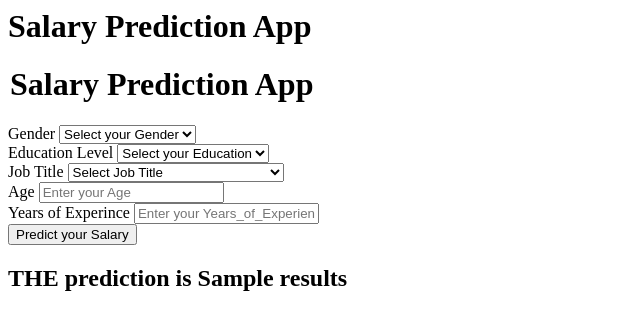
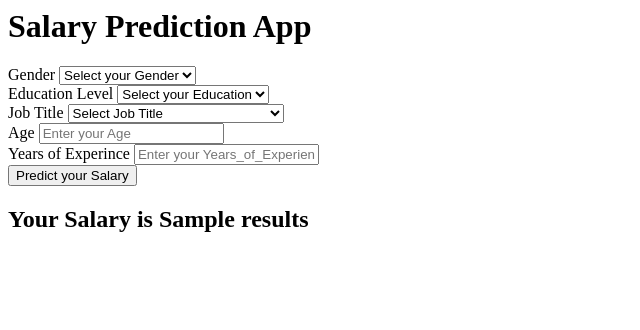
Before and after one commit to Dharil33/MLOps_Project_on_Salary_Prediction, a Flask app: template templates/home.html in a window 1280 px wide. Shown: the top 330 px of the page, without its empty margins (0-640 px from the left). Run offline with Flask 3, Linux system fonts and the light colour scheme; the template is opened without the code that fills it: most values are stand-ins (such as "Sample title", 1, 10 or a date in 2020).

Commit message:
update dockerfile

```diff
--- a/app.py
+++ b/app.py
@@ -34,7 +34,7 @@ def predict_salary():
             predictpipeline_obj = PredictPipeline()
             results = predictpipeline_obj.predict(pred_df)
             logging.info("After the prediction")
-            return render_template('home.html',results=results[0])
+            return render_template('home.html',results=int(results[0]))
     except Exception as e:
         raise CustomException(e,sys)
 
--- a/templates/home.html
+++ b/templates/home.html
@@ -4,9 +4,7 @@
        <h1>Salary Prediction App</h1>
 
        <form action="{{ url_for('predict_salary')}}" method="post">
-        <h1>
-            <legend>Salary Prediction App</legend>
-        </h1>
+
         <div class="mb-3">
             <label class="form-label">Gender</label>
             <select class="form-control" name="Gender" placeholder="Enter you Gender" required>
@@ -96,7 +94,7 @@
         </div>
     </form>
     <h2>
-       THE  prediction is {{results}}
+       Your Salary is {{results}}
     </h2>
    <body>
 </html>
```
Also changed, not shown: 1 other file.
